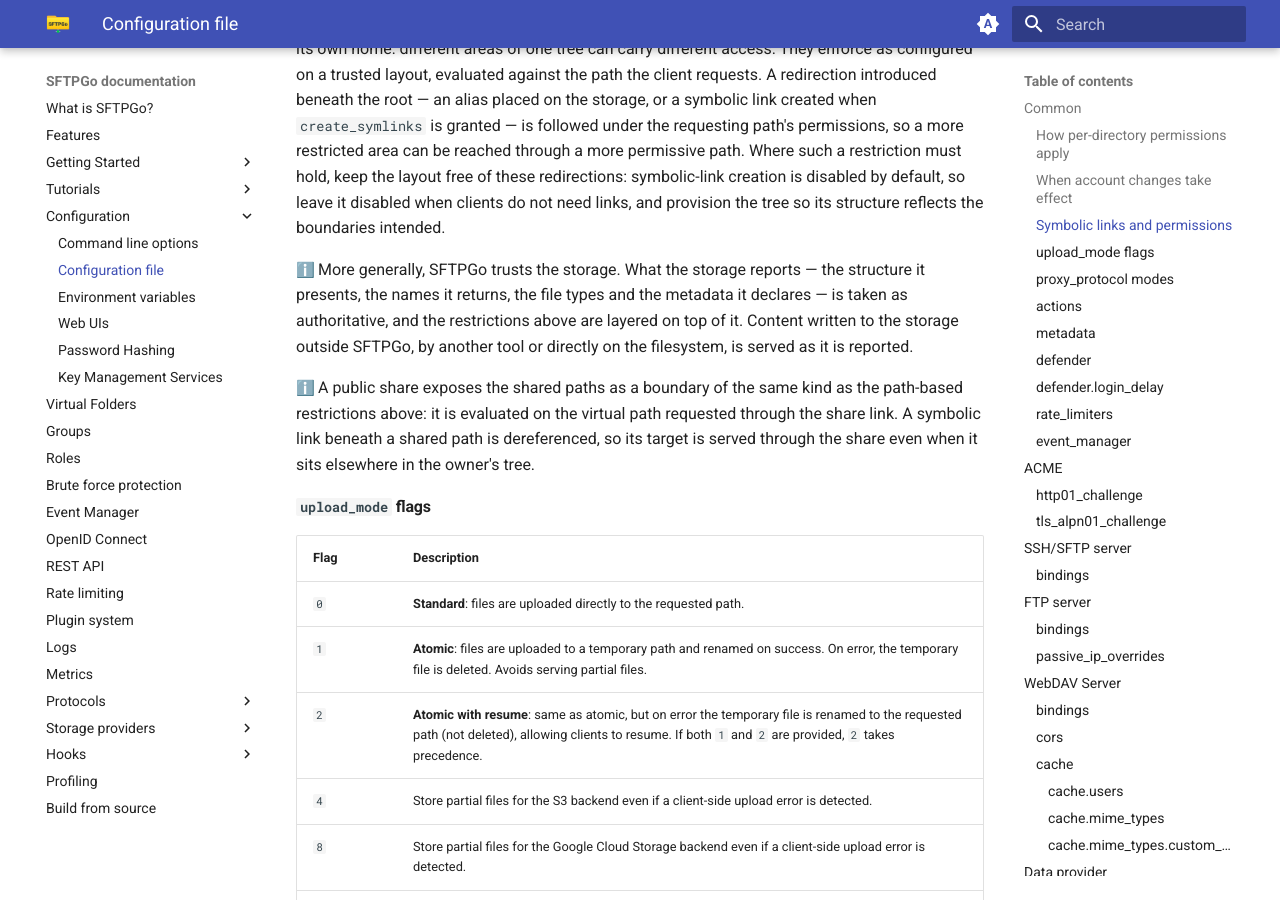
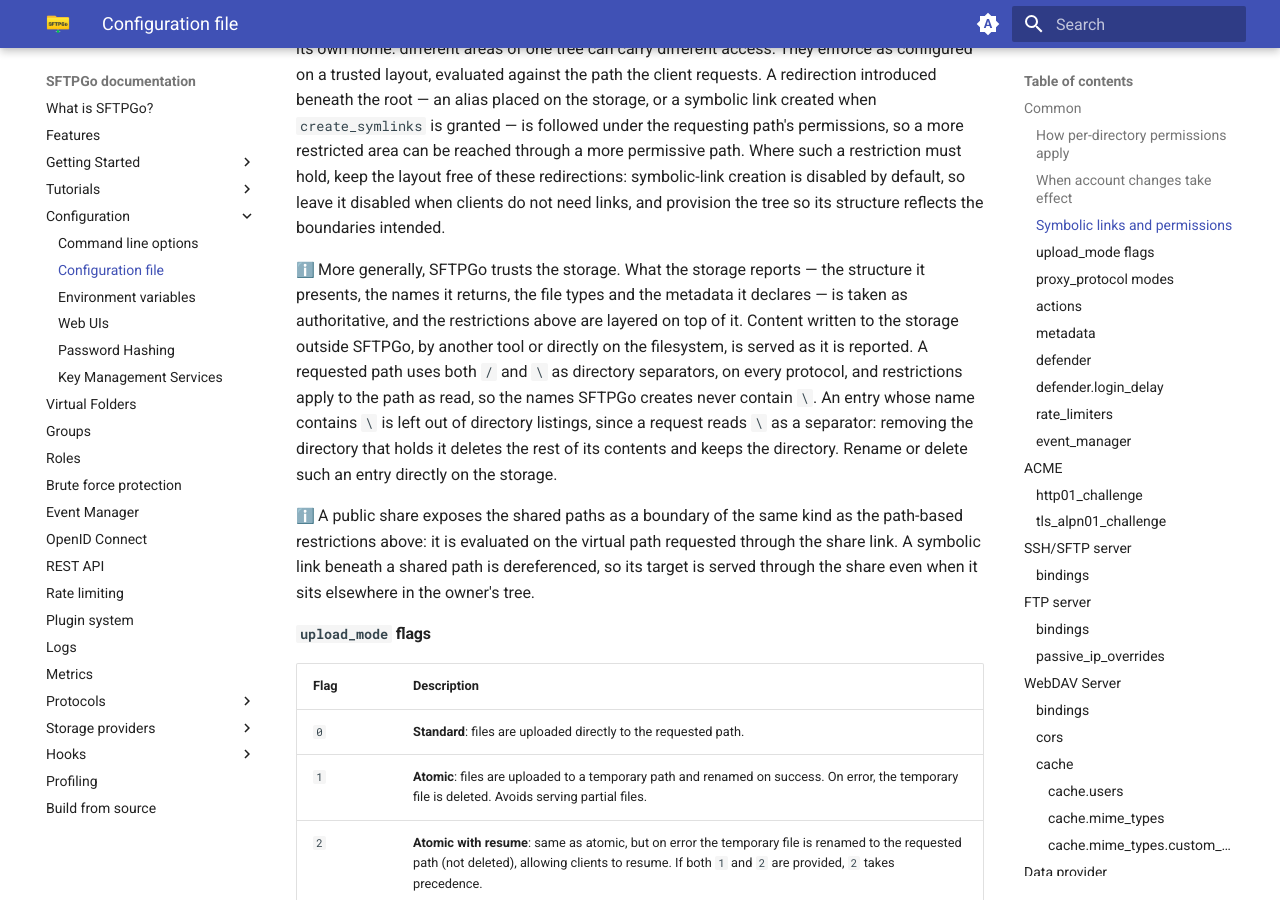
Before and after one commit to sftpgo/docs, an MkDocs documentation site: the page built from docs/config-file.md, in a window 1280 px wide and 900 px high, scrolled down 4477 px. Built offline with MkDocs 1.6.1 and Material for MkDocs 9.7.7, drawn with Linux system fonts in a browser that asks for light colours; emoji names are drawn with the system emoji font; the version menu is left out.

Commit message:
document the names left out of directory listings
Signed-off-by: Nicola Murino <nicola.murino@gmail.com>

```diff
--- a/docs/config-file.md
+++ b/docs/config-file.md
@@ -64,7 +64,7 @@ Dereferencing a link never re-checks `create_symlinks`: any link already present
 
 :warning: Per-directory permissions and path-based filters configure how a single user moves through its own home: different areas of one tree can carry different access. They enforce as configured on a trusted layout, evaluated against the path the client requests. A redirection introduced beneath the root — an alias placed on the storage, or a symbolic link created when `create_symlinks` is granted — is followed under the requesting path's permissions, so a more restricted area can be reached through a more permissive path. Where such a restriction must hold, keep the layout free of these redirections: symbolic-link creation is disabled by default, so leave it disabled when clients do not need links, and provision the tree so its structure reflects the boundaries intended.
 
-:information_source: More generally, SFTPGo trusts the storage. What the storage reports — the structure it presents, the names it returns, the file types and the metadata it declares — is taken as authoritative, and the restrictions above are layered on top of it. Content written to the storage outside SFTPGo, by another tool or directly on the filesystem, is served as it is reported.
+:information_source: More generally, SFTPGo trusts the storage. What the storage reports — the structure it presents, the names it returns, the file types and the metadata it declares — is taken as authoritative, and the restrictions above are layered on top of it. Content written to the storage outside SFTPGo, by another tool or directly on the filesystem, is served as it is reported. A requested path uses both `/` and `\` as directory separators, on every protocol, and restrictions apply to the path as read, so the names SFTPGo creates never contain `\`. An entry whose name contains `\` is left out of directory listings, since a request reads `\` as a separator: removing the directory that holds it deletes the rest of its contents and keeps the directory. Rename or delete such an entry directly on the storage.
 
 :information_source: A public share exposes the shared paths as a boundary of the same kind as the path-based restrictions above: it is evaluated on the virtual path requested through the share link. A symbolic link beneath a shared path is dereferenced, so its target is served through the share even when it sits elsewhere in the owner's tree.
 
```
Also changed, not shown: docs/s3.md (+1 -1 lines), docs/sftpfs.md (+1 -0 lines).
